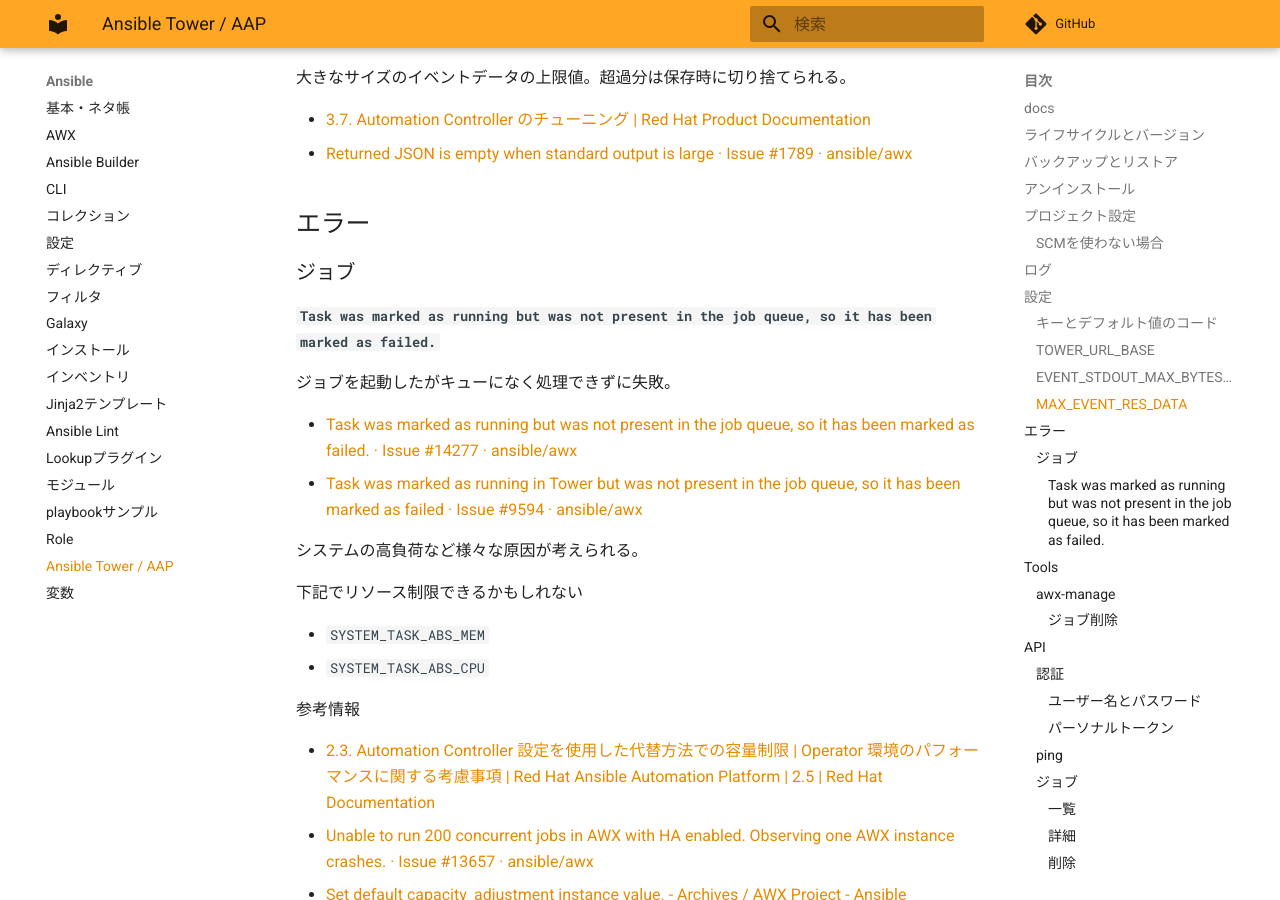
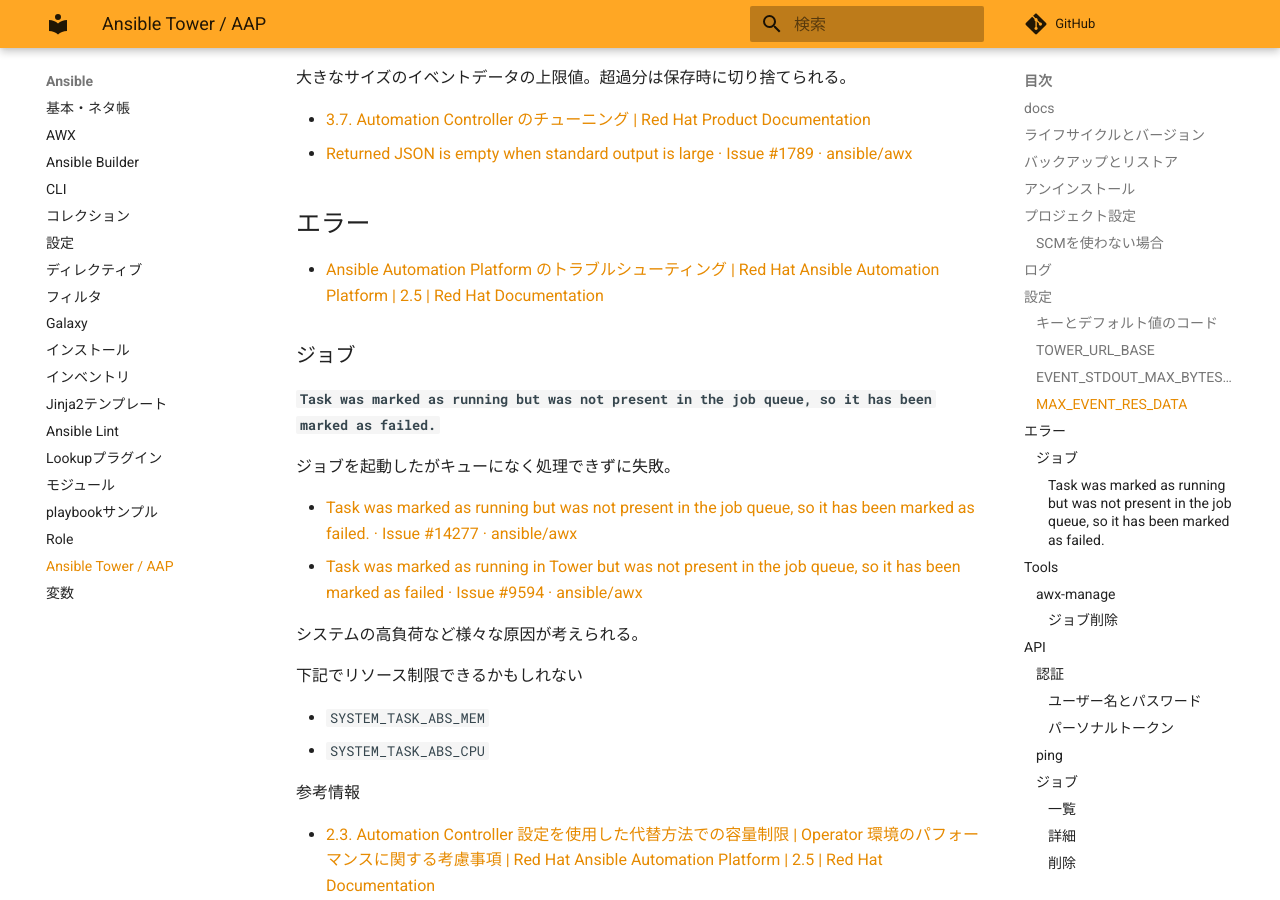
Before and after one commit to zaki-lknr/docs, an MkDocs documentation site: the page built from docs/Ansible/tower.md, in a window 1280 px wide and 900 px high, scrolled down 2474 px. Built offline with MkDocs 1.6.1 and Material for MkDocs 9.7.7, drawn with Linux system fonts in a browser that asks for light colours; comment, search, counter and statistics services are not loaded.

Commit message:
add: ansible/tower: トラシューのドキュメントリンク

```diff
--- a/docs/Ansible/tower.md
+++ b/docs/Ansible/tower.md
@@ -87,6 +87,8 @@ AWXの`defaults.py`である程度確認できる。
 - [Returned JSON is empty when standard output is large · Issue #1789 · ansible/awx](https://github.com/ansible/awx/issues/1789)
 
 ## エラー
+
+- [Ansible Automation Platform のトラブルシューティング | Red Hat Ansible Automation Platform | 2.5 | Red Hat Documentation](https://docs.redhat.com/ja/documentation/red_hat_ansible_automation_platform/2.5/html/troubleshooting_ansible_automation_platform/index)
 
 ### ジョブ
 
```
